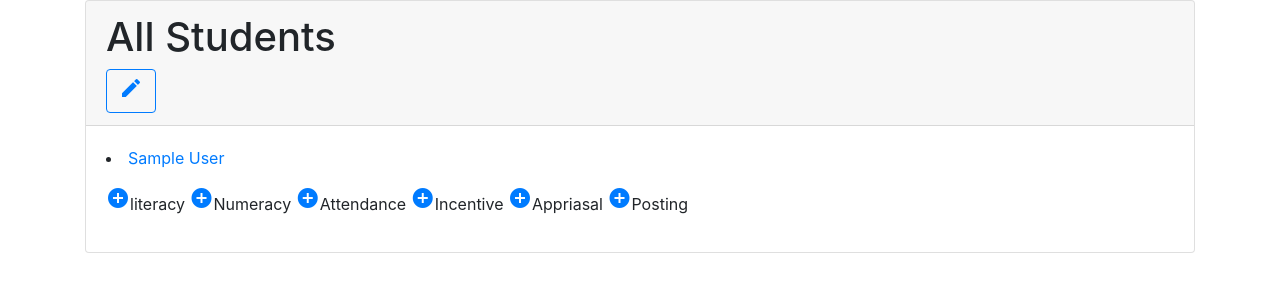
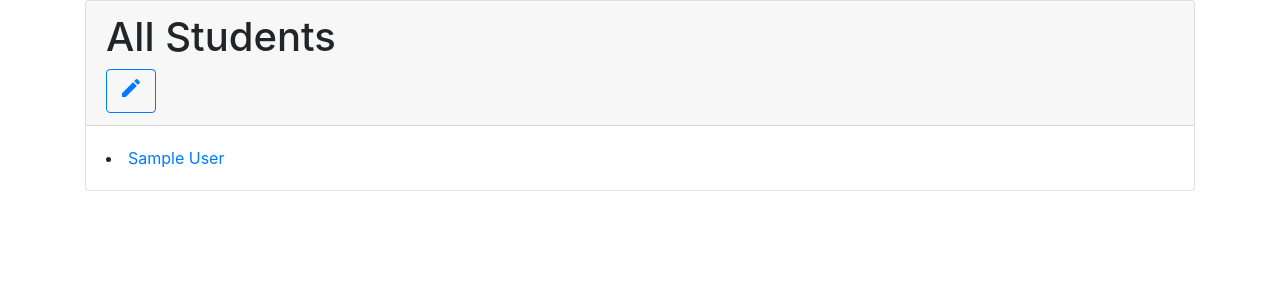
Before and after one commit to OkayJosh/studentApp, a Django app: page / in a window 1280 px wide. Shown: the part 56-356 px from the top of the page. Run offline with Django 3.2, Linux system fonts and the light colour scheme; tables that the repository leaves empty hold one stand-in row (values such as "Sample post"); some libraries are stand-ins or nearby versions.

Commit message:
adjustment to the base view

```diff
--- a/student/templates/student/base.html
+++ b/student/templates/student/base.html
@@ -43,13 +43,13 @@
           {% if students %}
           {% for student in students %}
             <li>
-                <a class="mr-3" href="{% url 'student:student_detail' pk=student.pk %}"> {{ student }} </a>
-                <div class=" my-3"><a href= "{% url 'student:student_detail' pk=student.pk%}"><i class="material-icons">add_circle</i></a>literacy
+                <a class=" my-3" href="{% url 'student:student_detail' pk=student.pk %}"> {{ student }} </a>
+                {% comment %} <div class=" my-3"><a href= "{% url 'student:student_detail' pk=student.pk%}"><i class="material-icons">add_circle</i></a>literacy
                 <a href= "{% url 'student:student_detail' pk=student.pk%}"><i class="material-icons">add_circle</i></a>Numeracy
                 <a href= "{% url 'student:student_detail' pk=student.pk%}"><i class="material-icons">add_circle</i></a>Attendance
                 <a href= "{% url 'student:student_detail' pk=student.pk%}"><i class="material-icons">add_circle</i></a>Incentive
                 <a href= "{% url 'student:student_detail' pk=student.pk%}"><i class="material-icons">add_circle</i></a>Appriasal
-                <a href= "{% url 'student:student_detail' pk=student.pk%}"><i class="material-icons">add_circle</i></a>Posting </div>
+                <a href= "{% url 'student:student_detail' pk=student.pk%}"><i class="material-icons">add_circle</i></a>Posting </div> {% endcomment %}
             </li>
           {% endfor %}
           {% else %}
```
